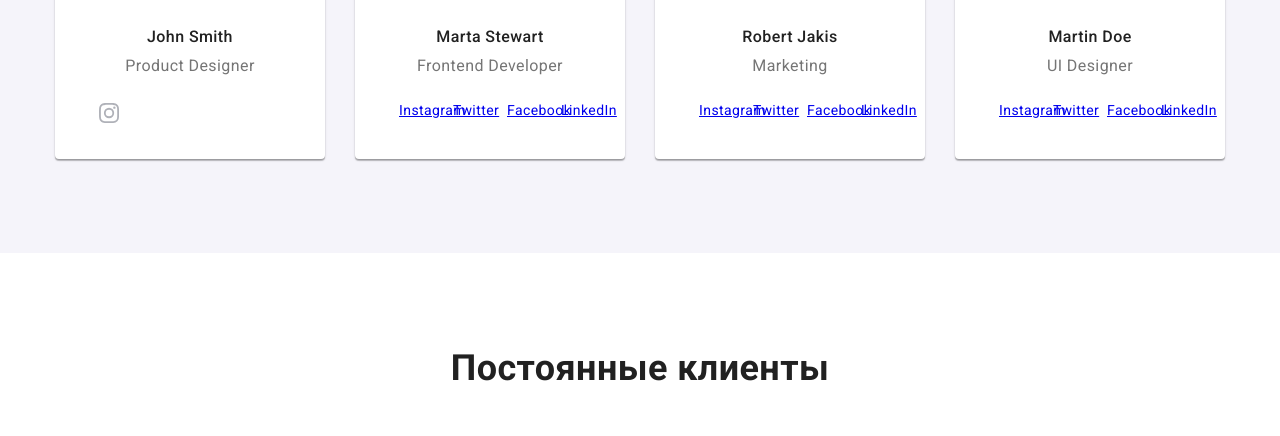
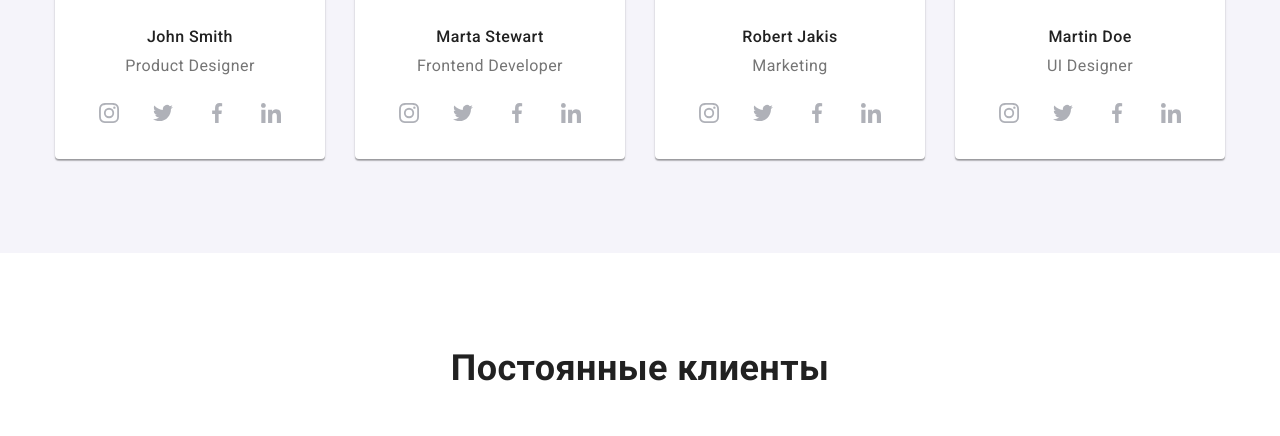
Before and after one commit to yermakovaa/goit-markup-hw-04, a plain HTML site: page index.html in a window 1280 px wide. Shown: the part 2156-2592 px from the top of the page. Drawn offline with nearby package versions, Linux system fonts and the light colour scheme.

Commit message:
Update index.html

```diff
--- a/index.html
+++ b/index.html
@@ -131,9 +131,27 @@
                                     </svg>
                                 </a>
                             </li>
-                            <li class="item-link"><a href="#" aria-label="Ссылка на Twitter" class="social-links"></a></li>
-                            <li class="item-link"><a href="#" aria-label="Ссылка на Facebook" class="social-links"></a></li>
-                            <li class="item-link"><a href="#" aria-label="Ссылка на LinkedIn" class="social-links"></a></li>
+                            <li class="item-link">
+                                <a href="#" aria-label="Ссылка на Twitter" class="social-links">
+                                    <svg class="icon-network">
+                                        <use href="./img/sprite.svg#icon-twitter" width="20" height="20"></use>
+                                    </svg>
+                                </a>
+                            </li>
+                            <li class="item-link">
+                                <a href="#" aria-label="Ссылка на Facebook" class="social-links">
+                                    <svg class="icon-network">
+                                        <use href="./img/sprite.svg#icon-facebook" width="20" height="20"></use>
+                                    </svg>
+                                </a>
+                            </li>
+                            <li class="item-link">
+                                <a href="#" aria-label="Ссылка на LinkedIn" class="social-links">
+                                    <svg class="icon-network">
+                                        <use href="./img/sprite.svg#icon-linkedin" width="20" height="20"></use>
+                                    </svg>
+                                </a>
+                            </li>
                         </ul>
                     </li>
                     <li class="item">
@@ -141,10 +159,34 @@
                         <h3 class="name">Marta Stewart</h3>
                         <p class="specialty">Frontend Developer</p>
                         <ul class="network list">
-                            <li class="item-link"><a href="#" aria-label="Ссылка на Instagram" class="social-links">Instagram</a></li>
-                            <li class="item-link"><a href="#" aria-label="Ссылка на Twitter" class="social-links">Twitter</a></li>
-                            <li class="item-link"><a href="#" aria-label="Ссылка на Facebook" class="social-links">Facebook</a></li>
-                            <li class="item-link"><a href="#" aria-label="Ссылка на LinkedIn" class="social-links">LinkedIn</a></li>
+                            <li class="item-link">
+                                <a href="#" aria-label="Ссылка на Instagram" class="social-links">
+                                    <svg class="icon-network">
+                                        <use href="./img/sprite.svg#icon-instagram" width="20" height="20"></use>
+                                    </svg>
+                                </a>
+                            </li>
+                            <li class="item-link">
+                                <a href="#" aria-label="Ссылка на Twitter" class="social-links">
+                                    <svg class="icon-network">
+                                        <use href="./img/sprite.svg#icon-twitter" width="20" height="20"></use>
+                                    </svg>
+                                </a>
+                            </li>
+                            <li class="item-link">
+                                <a href="#" aria-label="Ссылка на Facebook" class="social-links">
+                                    <svg class="icon-network">
+                                        <use href="./img/sprite.svg#icon-facebook" width="20" height="20"></use>
+                                    </svg>
+                                </a>
+                            </li>
+                            <li class="item-link">
+                                <a href="#" aria-label="Ссылка на LinkedIn" class="social-links">
+                                    <svg class="icon-network">
+                                        <use href="./img/sprite.svg#icon-linkedin" width="20" height="20"></use>
+                                    </svg>
+                                </a>
+                            </li>
                         </ul>
                     </li>
                     <li class="item">
@@ -152,10 +194,34 @@
                         <h3 class="name">Robert Jakis</h3>
                         <p class="specialty">Marketing</p>
                         <ul class="network list">
-                            <li class="item-link"><a href="#" aria-label="Ссылка на Instagram" class="social-links">Instagram</a></li>
-                            <li class="item-link"><a href="#" aria-label="Ссылка на Twitter" class="social-links">Twitter</a></li>
-                            <li class="item-link"><a href="#" aria-label="Ссылка на Facebook" class="social-links">Facebook</a></li>
-                            <li class="item-link"><a href="#" aria-label="Ссылка на LinkedIn" class="social-links">LinkedIn</a></li>
+                            <li class="item-link">
+                                <a href="#" aria-label="Ссылка на Instagram" class="social-links">
+                                    <svg class="icon-network">
+                                        <use href="./img/sprite.svg#icon-instagram" width="20" height="20"></use>
+                                    </svg>
+                                </a>
+                            </li>
+                            <li class="item-link">
+                                <a href="#" aria-label="Ссылка на Twitter" class="social-links">
+                                    <svg class="icon-network">
+                                        <use href="./img/sprite.svg#icon-twitter" width="20" height="20"></use>
+                                    </svg>
+                                </a>
+                            </li>
+                            <li class="item-link">
+                                <a href="#" aria-label="Ссылка на Facebook" class="social-links">
+                                    <svg class="icon-network">
+                                        <use href="./img/sprite.svg#icon-facebook" width="20" height="20"></use>
+                                    </svg>
+                                </a>
+                            </li>
+                            <li class="item-link">
+                                <a href="#" aria-label="Ссылка на LinkedIn" class="social-links">
+                                    <svg class="icon-network">
+                                        <use href="./img/sprite.svg#icon-linkedin" width="20" height="20"></use>
+                                    </svg>
+                                </a>
+                            </li>
                         </ul>
                     </li>
                     <li class="item">
@@ -163,10 +229,34 @@
                         <h3 class="name">Martin Doe</h3>
                         <p class="specialty">UI Designer</p>
                         <ul class="network list">
-                            <li class="item-link"><a href="#" aria-label="Ссылка на Instagram" class="social-links">Instagram</a></li>
-                            <li class="item-link"><a href="#" aria-label="Ссылка на Twitter" class="social-links">Twitter</a></li>
-                            <li class="item-link"><a href="#" aria-label="Ссылка на Facebook" class="social-links">Facebook</a></li>
-                            <li class="item-link"><a href="#" aria-label="Ссылка на LinkedIn" class="social-links">LinkedIn</a></li>
+                            <li class="item-link">
+                                <a href="#" aria-label="Ссылка на Instagram" class="social-links">
+                                    <svg class="icon-network">
+                                        <use href="./img/sprite.svg#icon-instagram" width="20" height="20"></use>
+                                    </svg>
+                                </a>
+                            </li>
+                            <li class="item-link">
+                                <a href="#" aria-label="Ссылка на Twitter" class="social-links">
+                                    <svg class="icon-network">
+                                        <use href="./img/sprite.svg#icon-twitter" width="20" height="20"></use>
+                                    </svg>
+                                </a>
+                            </li>
+                            <li class="item-link">
+                                <a href="#" aria-label="Ссылка на Facebook" class="social-links">
+                                    <svg class="icon-network">
+                                        <use href="./img/sprite.svg#icon-facebook" width="20" height="20"></use>
+                                    </svg>
+                                </a>
+                            </li>
+                            <li class="item-link">
+                                <a href="#" aria-label="Ссылка на LinkedIn" class="social-links">
+                                    <svg class="icon-network">
+                                        <use href="./img/sprite.svg#icon-linkedin" width="20" height="20"></use>
+                                    </svg>
+                                </a>
+                            </li>
                         </ul>
                     </li>
                 </ul>
```
